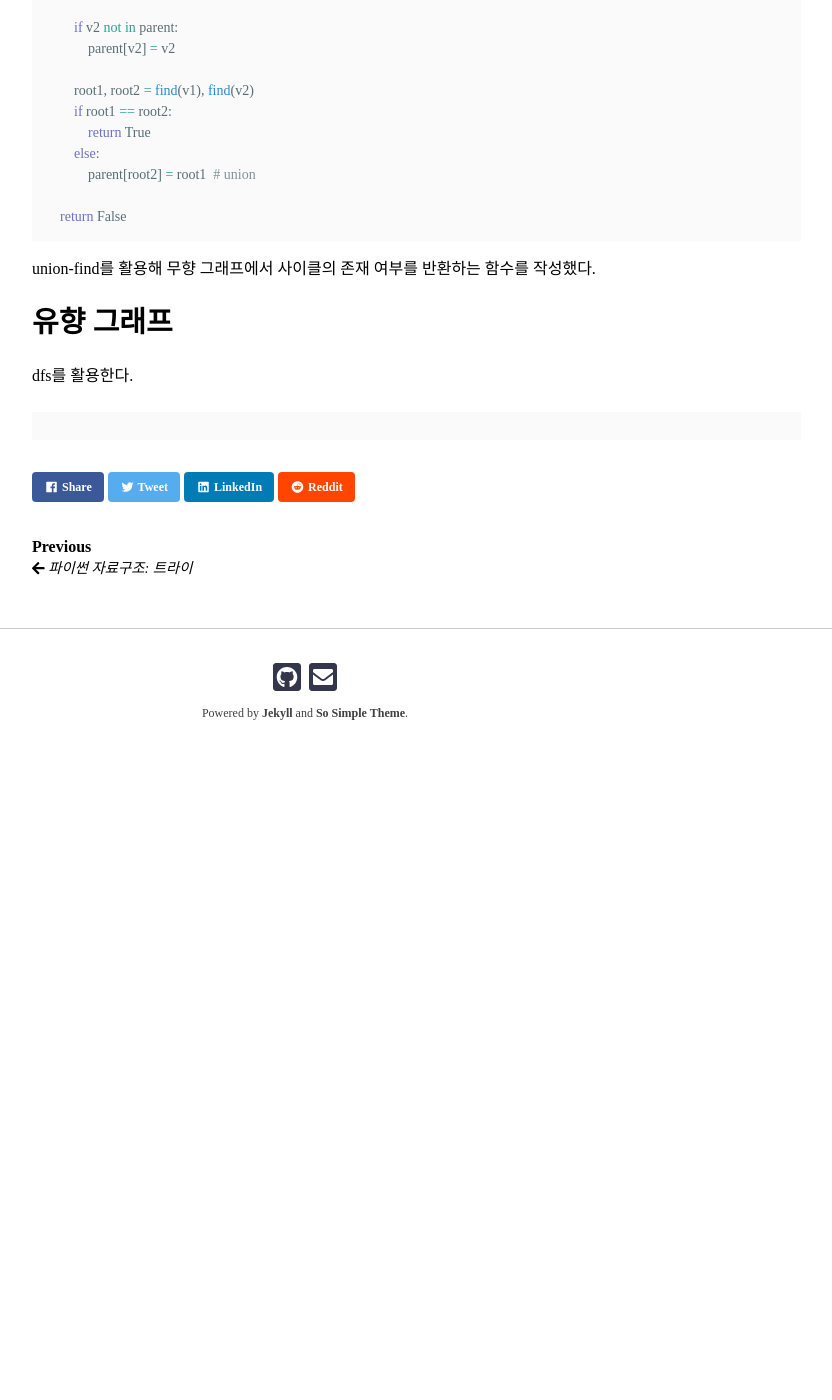
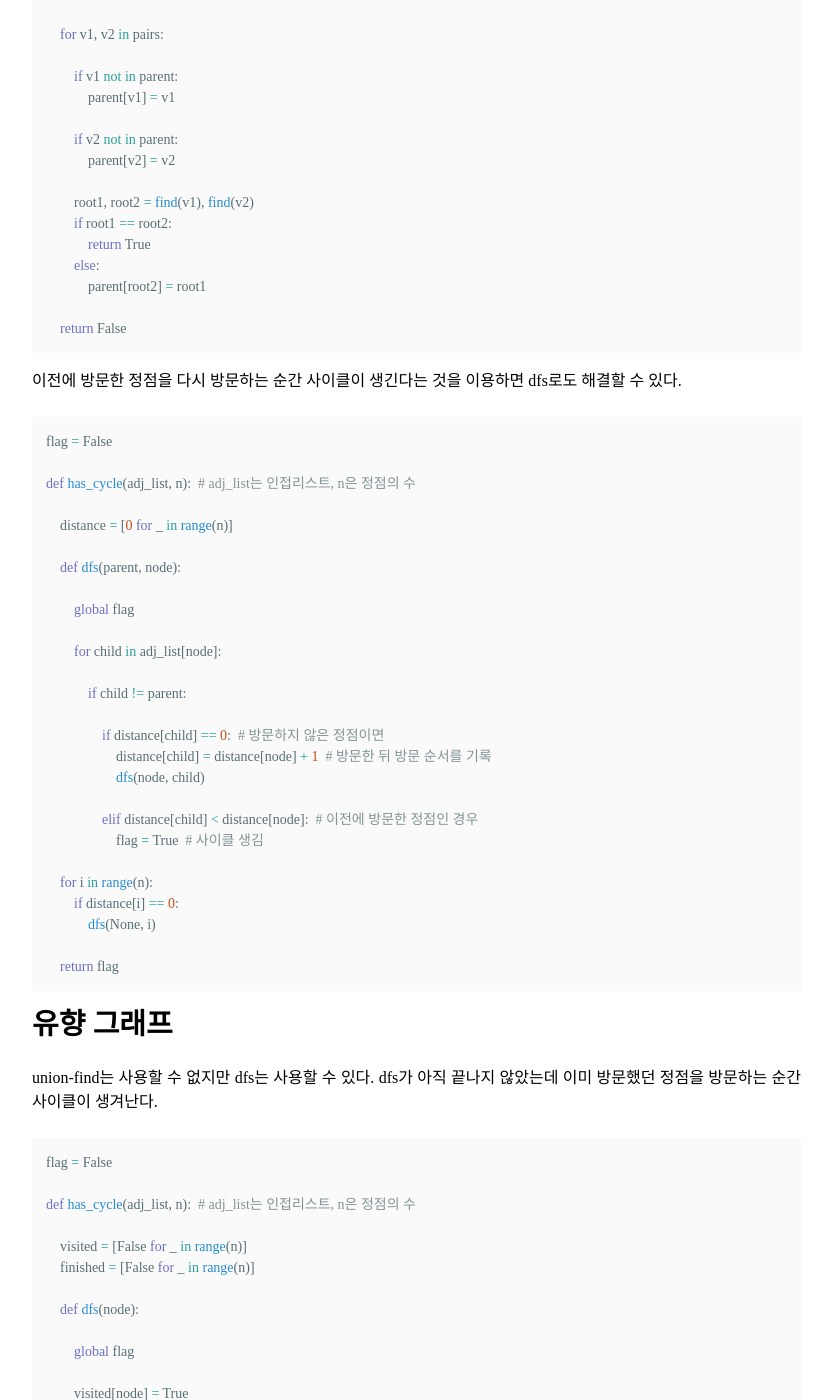
Before and after one commit to boreum0302/blog, a Jekyll site: the page built from _posts/2021-05-07-find-cycle.md, in a window 1280 px wide and 1400 px high, scrolled down 883 px. Shown: the whole window, without its empty margins (335-1167 px from the left). Built offline with Jekyll 4.4.1, drawn with Linux system fonts in a browser that asks for light colours; nearby versions of some CDN libraries; some web fonts are replaced; before the commit the page ends 1669 px from its top, so only the background shows below that; some of the changed text lies outside the part shown.

Commit message:
Update 2021-05-07-find-cycle.md

````diff
--- a/_posts/2021-05-07-find-cycle.md
+++ b/_posts/2021-05-07-find-cycle.md
@@ -9,14 +9,19 @@ tags:
 use_math: true
 ---
 
+무향 그래프와 유향 그래프에서 사이클의 존재 여부를 파악하는 방법을 정리했다.
+
+- TABLE OF CONTENTS
+{:toc}
+
 # 무향 그래프
 
-union-find를 활용해 무향 그래프에서 사이클의 존재 여부를 반환하는 함수를 작성했다.
+union-find를 활용하면 간단하다. 같은 subset에 들어 있던 두 vertex들이 연결되는 순간 사이클이 생겨나기 때문이다.
 
 ```python
-def has_cycle(pairs):
+def has_cycle(pairs):  # pairs는 (정점1, 정점2)의 리스트
 
-    def find(v):  # find
+    def find(v):
         if v == parent[v]:
             return v
         else:
@@ -37,15 +42,70 @@ def has_cycle(pairs):
         if root1 == root2:
             return True
         else:
-            parent[root2] = root1  # union
+            parent[root2] = root1
 
     return False
 ```
-union-find를 활용해 무향 그래프에서 사이클의 존재 여부를 반환하는 함수를 작성했다.
 
+이전에 방문한 정점을 다시 방문하는 순간 사이클이 생긴다는 것을 이용하면 dfs로도 해결할 수 있다.
 
+```python
+flag = False
+
+def has_cycle(adj_list, n):  # adj_list는 인접리스트, n은 정점의 수
+
+    distance = [0 for _ in range(n)]
+
+    def dfs(parent, node):
+
+        global flag
+
+        for child in adj_list[node]:
+
+            if child != parent:
+
+                if distance[child] == 0:  # 방문하지 않은 정점이면
+                    distance[child] = distance[node] + 1  # 방문한 뒤 방문 순서를 기록
+                    dfs(node, child)
+
+                elif distance[child] < distance[node]:  # 이전에 방문한 정점인 경우
+                    flag = True  # 사이클 생김
+
+    for i in range(n):
+        if distance[i] == 0:
+            dfs(None, i)
+
+    return flag
+```
 
 # 유향 그래프
-dfs를 활용한다.
+
+union-find는 사용할 수 없지만 dfs는 사용할 수 있다. dfs가 아직 끝나지 않았는데 이미 방문했던 정점을 방문하는 순간 사이클이 생겨난다.
+
 ```python
+flag = False
+
+def has_cycle(adj_list, n):  # adj_list는 인접리스트, n은 정점의 수
+
+    visited = [False for _ in range(n)]
+    finished = [False for _ in range(n)]
+
+    def dfs(node):
+
+        global flag
+
+        visited[node] = True
+
+        for child in adj_list[node]:
+
+            if not visited[child]:
+                dfs(child)
+            elif finished[child] == False:
+                flag = True
+
+        finished[node] = True
+
+    dfs(0)
+
+    return flag
 ```
````
